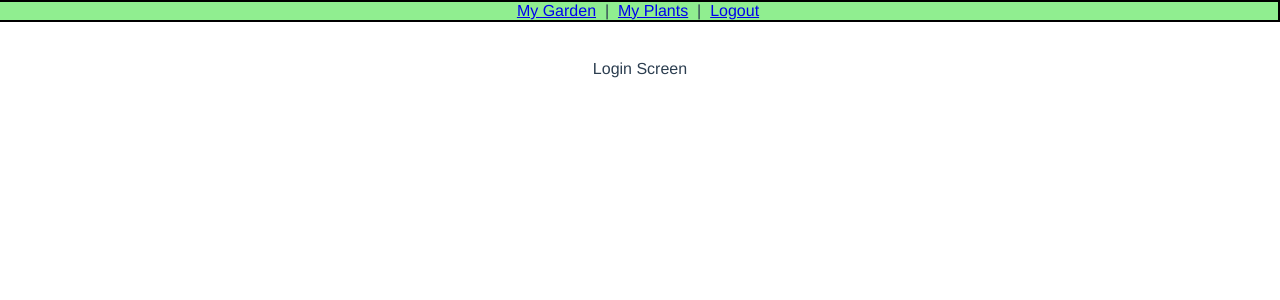
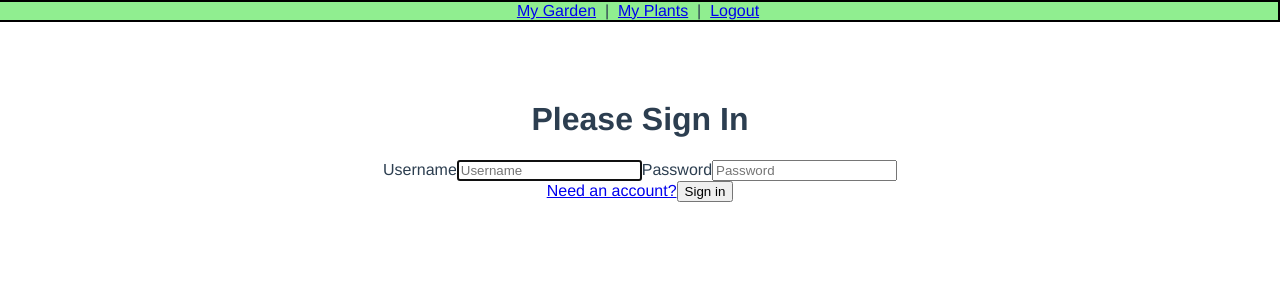
Before and after one commit to john-limkeman/PlantManager, a Vue app in the folder PlantManager/Vue/plant-manager/: page /login in a window 1280 px wide. Shown: the top 300 px of the page. Built offline with nearby package versions, Linux system fonts and the light colour scheme; no server answers.

Commit message:
getting services started

```diff
--- /dev/null
+++ b/PlantManager/Vue/plant-manager/src/services/AuthService.js
@@ -0,0 +1,12 @@
+import axios from 'axios';
+
+export default {
+
+  login(user) {
+    return axios.post('/login', user)
+  },
+  register(user) {
+    return axios.post('/register', user)
+  },
+
+}
--- /dev/null
+++ b/PlantManager/Vue/plant-manager/src/services/GardenService.js
@@ -0,0 +1 @@
+// all api calls concerning user gardens go here.
--- a/PlantManager/Vue/plant-manager/src/views/Login.vue
+++ b/PlantManager/Vue/plant-manager/src/views/Login.vue
@@ -1,15 +1,90 @@
 <template>
-  <div>
-  Login Screen
+  <div
+    id="login"
+
+  >
+    <form class="form-signin" @submit.prevent="login">
+      <h1 class="h3 mb-3 font-weight-normal">Please Sign In</h1>
+      <div class="alert alert-danger" role="alert" v-if="invalidCredentials">
+        Invalid username and password!
+      </div>
+      <div
+        class="alert alert-success"
+        role="alert"
+        v-if="this.$route.query.registration"
+      >
+        Thank you for registering, please sign in.
+      </div>
+      <label for="username" class="sr-only">Username</label>
+      <input
+        type="text"
+        id="username"
+        class="form-control"
+        placeholder="Username"
+        v-model="user.username"
+        required
+        autofocus
+      />
+      <label for="password" class="sr-only">Password</label>
+      <input
+        type="password"
+        id="password"
+        class="form-control"
+        placeholder="Password"
+        v-model="user.password"
+        required
+      />
+      <br />
+      <router-link :to="{ name: 'register' }" class="navlink"
+        >Need an account?</router-link
+      >
+      <button type="submit" class="btn btn-lg btn-primary btn-block">
+        Sign in
+      </button>
+      <br />
+    </form>
   </div>
 </template>
 
 <script>
+import authService from "../services/AuthService";
 export default {
-
-}
+  name: "login",
+  components: {},
+  data() {
+    return {
+      user: {
+        username: "",
+        password: "",
+      },
+      invalidCredentials: false,
+    };
+  },
+  methods: {
+    // Lets users log in and mutates data in the Store
+    login() {
+      authService
+        .login(this.user)
+        .then((response) => {
+          if (response.status == 200) {
+            this.$store.commit("SET_AUTH_TOKEN", response.data.token);
+            this.$store.commit("SET_USER", response.data.user);
+            this.$router.push("/");
+          }
+        })
+        .catch((error) => {
+          const response = error.response;
+          if (response.status === 401) {
+            this.invalidCredentials = true;
+          }
+        });
+    },
+  },
+};
 </script>
 
 <style>
-
+#login {
+  padding: 20px;
+}
 </style>
```
